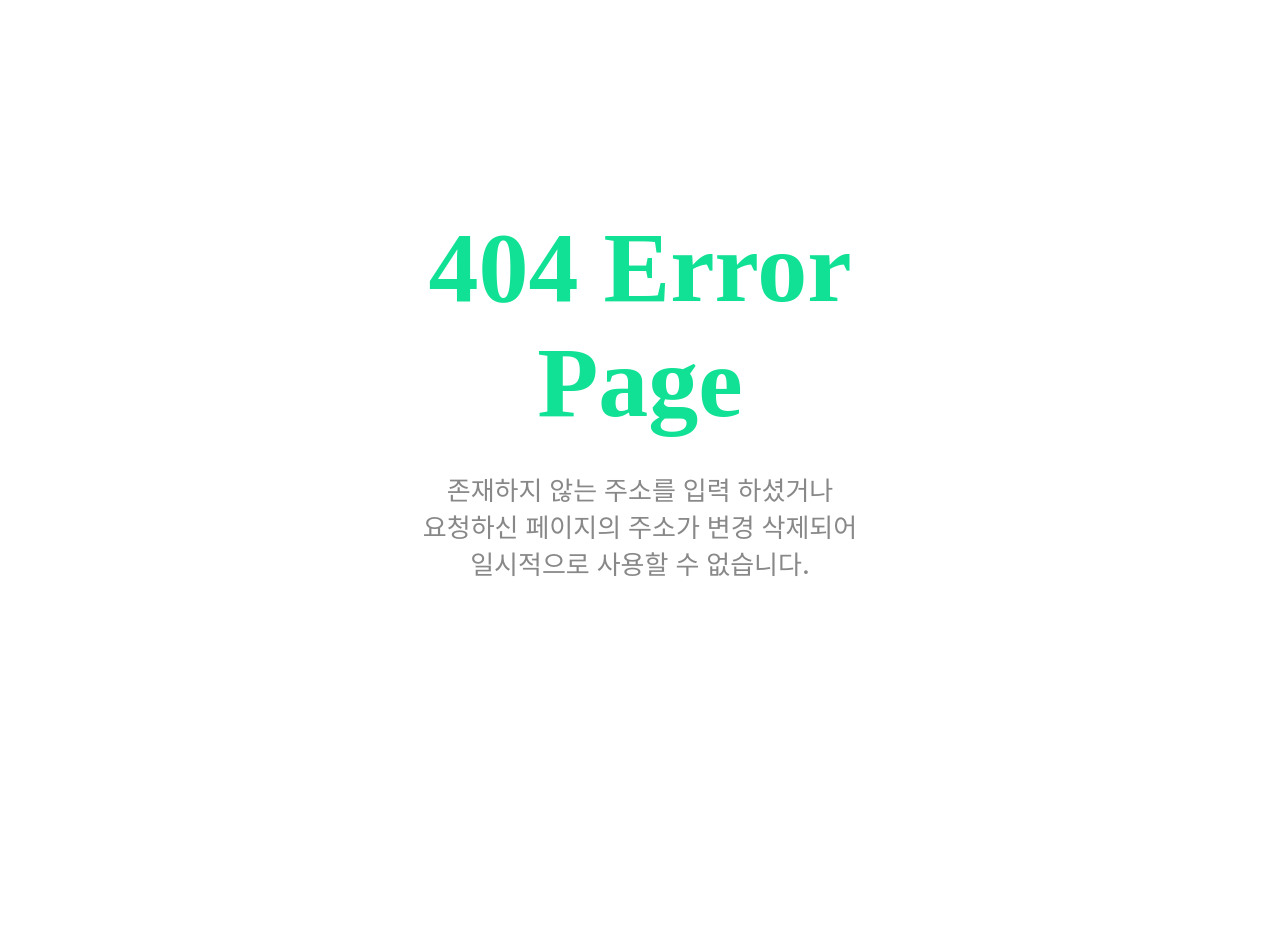
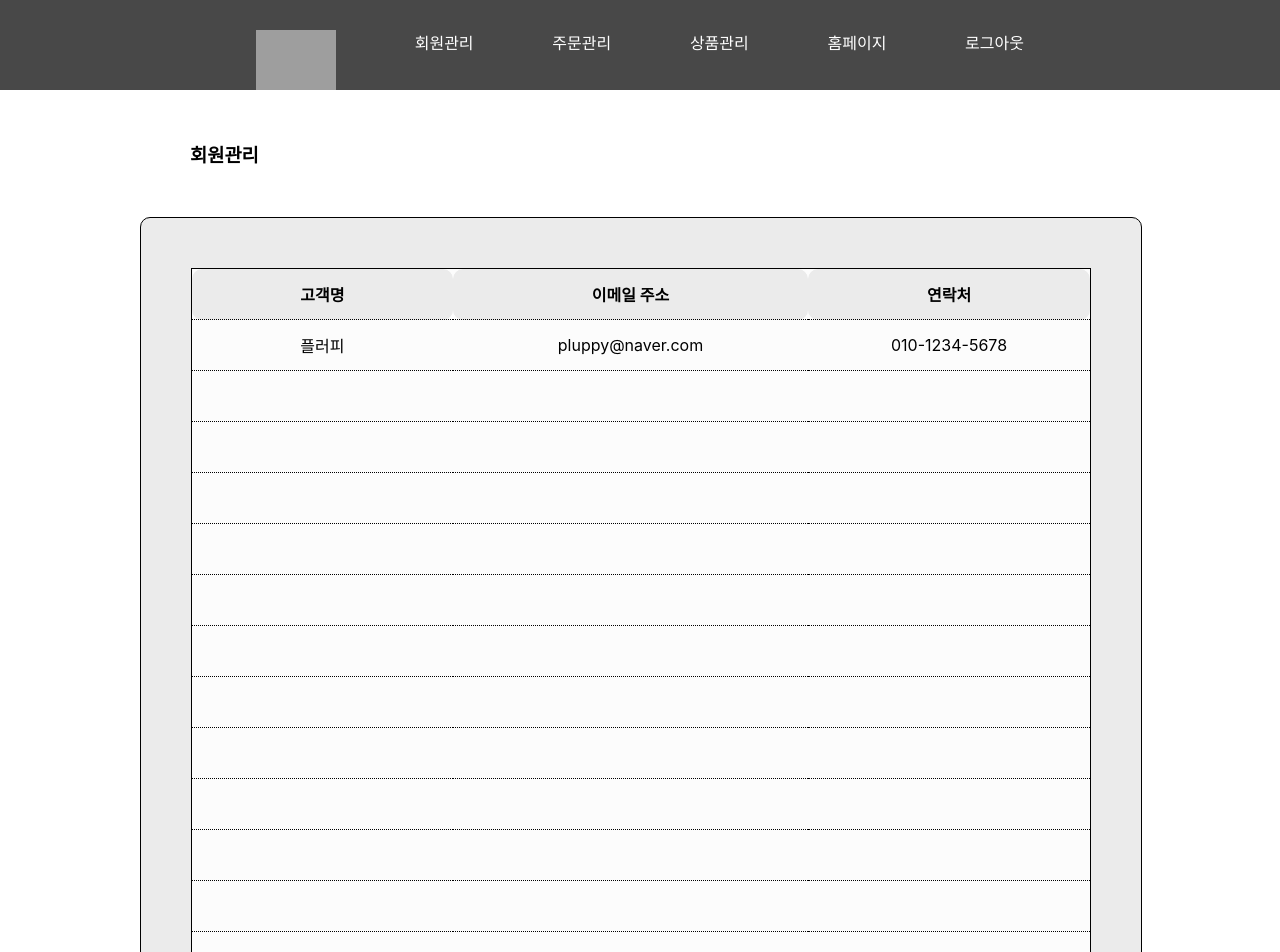
Before and after one commit to 45183/pluppy_client, a React (Create React App) app: page /user in a window 1280 px wide. Before the commit this address had no page. Shown: the top 952 px of the page. Before the commit the page ends 800 px from the top, so only its background shows below. Built offline with nearby package versions, Linux system fonts and the light colour scheme; grey boxes are pictures that could not be loaded; a web font is replaced by a local one.

Commit message:
01 29 17:10

```diff
--- a/src/Routes/Routes.jsx
+++ b/src/Routes/Routes.jsx
@@ -10,6 +10,7 @@ import ProductDetail2 from '../components/Product/ProductDetail2';
 import Detail from '../components/ProductDetail/detail';
 import FAQ from '../pages/FAQ/FAQ';
 import Admin from '../pages/Admin/AdminPage';
+import User from '../pages/Admin/UserPage'
 import SignUp from '../components/Signup/Signup';
 import Terms from '../components/Signup/Terms';
 const AppRoute = () => {
@@ -26,6 +27,7 @@ const AppRoute = () => {
           <Route path="/faq" element={<FAQ />} />
           <Route path="/admin" element={<Admin />}/>
           <Route path="/signUp" element={<SignUp />}/>
+          <Route path="/user" element={<User />} />
           <Route path="/terms" element={<Terms />} />
           <Route path="*" element={<Error404 />} />
 
--- a/src/components/Admin/Management.jsx
+++ b/src/components/Admin/Management.jsx
@@ -5,7 +5,7 @@ const Management = () => {
       <div className="userList">
         <div className="list">
           <h3>회원 관리</h3>
-          <a href="">회원 리스트</a>
+          <a href="user">회원 리스트</a>
         </div>
       </div>
       <div className="orderList">
--- /dev/null
+++ b/src/components/Admin/User.css
@@ -0,0 +1,39 @@
+.user {
+    display: flex;
+    align-items: center;
+    justify-content: center;
+}
+.userManagement {
+    width: 1000px;
+    height: 0 auto;
+}
+.userManagement h3{
+    float:left;
+    margin:50px;
+}
+.user_container{
+    display: inline-block;
+    width: 1000px;
+    height: 1000px;
+    border:1px solid black;
+    background-color: rgb(235, 235, 235);
+    border-radius: 10px;
+}
+.user_table {
+    display: inline-block;
+    margin:50px;
+    width: 900px;
+    height: 0 auto;
+    border:0.5px solid black;
+    background-color: rgb(252, 252, 252);
+    border-collapse: collapse;
+}
+thead {
+    background-color: rgb(235, 235, 235);
+}
+td,th{
+    width:900px;
+    height: 50px;
+    border-bottom:0.5px dotted black;
+    border-radius: 10px;
+}
--- /dev/null
+++ b/src/components/Admin/UserList.jsx
@@ -0,0 +1,15 @@
+import "../Admin/User.css";
+import UserTable from "./UserTable";
+const UserList = () => {
+  return (
+    <div className="user">
+      <div className="userManagement">
+        <h3>회원관리</h3>
+        <div className="user_container">
+            <UserTable/>
+        </div>
+      </div>
+    </div>
+  );
+};
+export default UserList;
--- /dev/null
+++ b/src/components/Admin/UserTable.jsx
@@ -0,0 +1,98 @@
+import "../Admin/User.css";
+function UserTable() {
+  return (
+    <table className="user_table">
+      <thead>
+        <tr>
+          <th>고객명</th>
+          <th>이메일 주소</th>
+          <th>연락처</th>
+        </tr>
+      </thead>
+      <tbody>
+        <tr>
+          <td>플러피</td>
+          <td>pluppy@naver.com</td>
+          <td>010-1234-5678</td>
+        </tr>
+        <tr>
+          <td></td>
+          <td></td>
+          <td></td>
+        </tr>
+        <tr>
+          <td></td>
+          <td></td>
+          <td></td>
+        </tr>
+        <tr>
+          <td></td>
+          <td></td>
+          <td></td>
+        </tr>
+        <tr>
+          <td></td>
+          <td></td>
+          <td></td>
+        </tr>
+        <tr>
+          <td></td>
+          <td></td>
+          <td></td>
+        </tr>
+        <tr>
+          <td></td>
+          <td></td>
+          <td></td>
+        </tr>
+        <tr>
+          <td></td>
+          <td></td>
+          <td></td>
+        </tr>
+        <tr>
+          <td></td>
+          <td></td>
+          <td></td>
+        </tr>
+        <tr>
+          <td></td>
+          <td></td>
+          <td></td>
+        </tr>
+        <tr>
+          <td></td>
+          <td></td>
+          <td></td>
+        </tr>
+        <tr>
+          <td></td>
+          <td></td>
+          <td></td>
+        </tr>
+        <tr>
+          <td></td>
+          <td></td>
+          <td></td>
+        </tr>
+        <tr>
+          <td></td>
+          <td></td>
+          <td></td>
+        </tr>
+        <tr>
+          <td></td>
+          <td></td>
+          <td></td>
+        </tr>
+        <tr>
+          <td></td>
+          <td></td>
+          <td></td>
+        </tr>
+      </tbody>
+    </table>
+  );
+}
+
+export default UserTable;
--- a/src/components/Signup/Terms.jsx
+++ b/src/components/Signup/Terms.jsx
@@ -8,11 +8,13 @@ const frameStyle = {
   borderRadius: "20px",
   margin: "20px auto",
   boxShadow: "5px 5px 10px #888888",
+  cursor:"pointer"
 };
 
 const Terms = () => {
   return (
     <div style={frameStyle}>
+      <a href="/signUp">
       <h2>제1조 (목적)</h2><br />
       <p>이 약관은 Pluffy 서비스의 이용조건 및 절차, 이용자와 회사의 권리·의무, 책임사항 등 <br />필요한 사항을 규정함을 목적으로 합니다.</p>
       <br />
@@ -55,6 +57,7 @@ const Terms = () => {
       <h2>제6조 (개인정보 보호)</h2><br />
       <p>회사는 이용자의 개인정보를 적절히 관리하고 보호하기 위해 최선의 노력을 다하며, <br />개인정보 보호에 관한 법령 및 회사의 개인정보 처리방침을
         준수합니다.</p>
+        </a>
     </div>
   );
 };
--- /dev/null
+++ b/src/pages/Admin/UserPage.jsx
@@ -0,0 +1,12 @@
+import AdminHeader from "../../components/common/Header/Admin_Header"
+import UserList from "../../components/Admin/UserList";
+
+const User = () => {
+    return(
+        <div>
+            <AdminHeader/>
+            <UserList/>
+        </div>
+    )
+}
+export default User;
```
